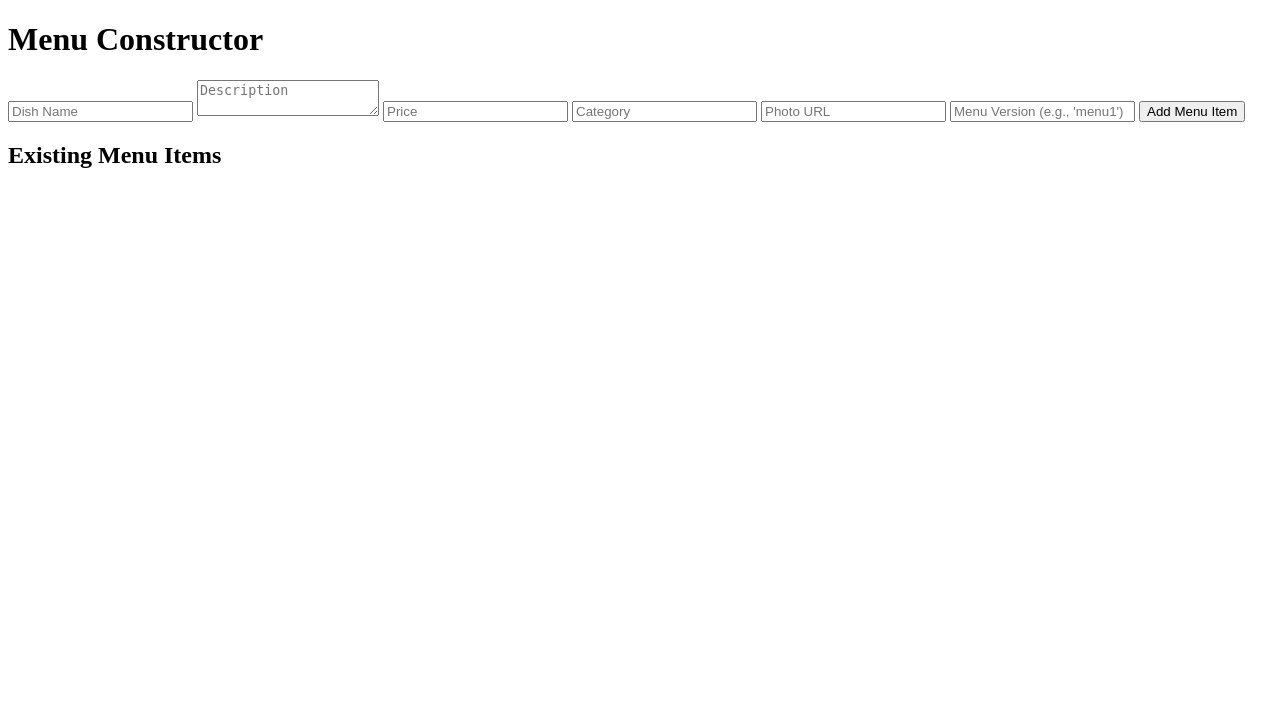
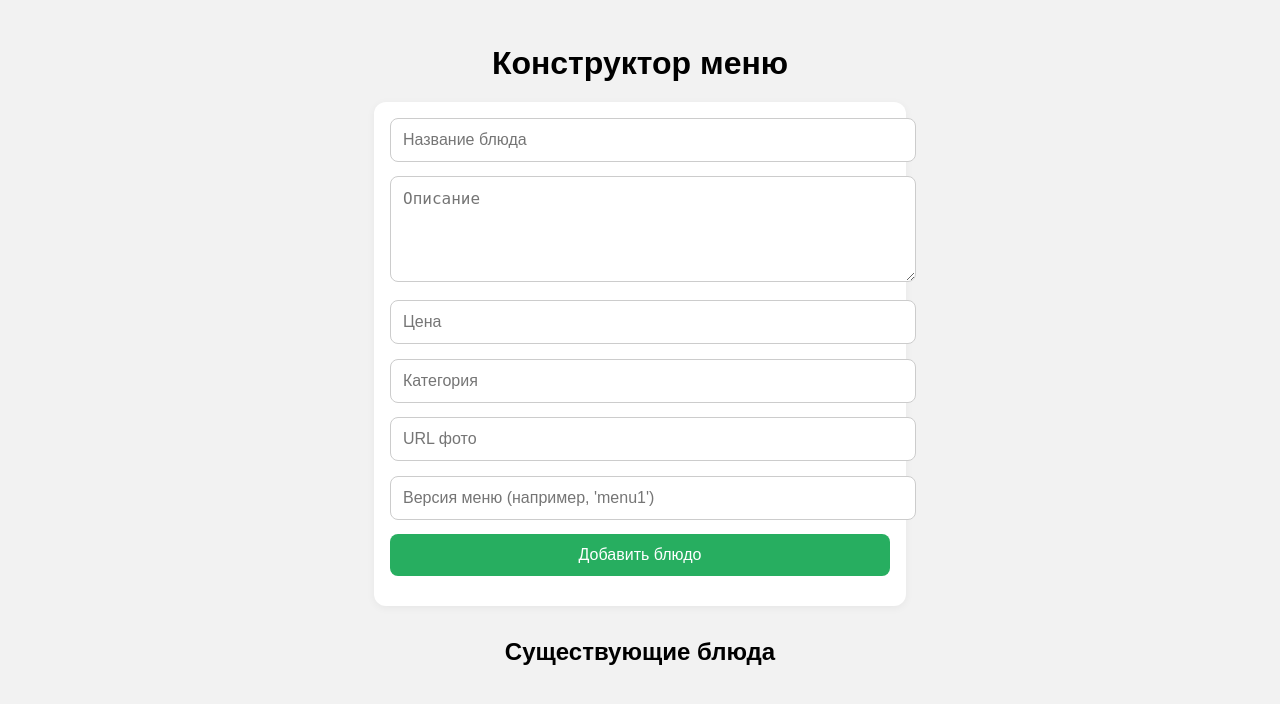
Before and after one commit to BorisVaneev/monocle, a Flask app: template templates/menuconstructor.html in a window 1280 px wide. Shown: the top 704 px of the page. Run offline with Flask 2, Linux system fonts and the light colour scheme; the template is opened without the code that fills it, so the values that code supplies are empty; parts of the project's set-up code (start-up, migrations or seed data) failed here and were passed over.

Commit message:
Update menuconstructor.html

```diff
--- a/templates/menuconstructor.html
+++ b/templates/menuconstructor.html
@@ -4,24 +4,97 @@
     <meta charset="UTF-8">
     <meta name="viewport" content="width=device-width, initial-scale=1.0">
     <title>Menu Constructor</title>
+    <style>
+        body {
+            font-family: sans-serif;
+            padding: 1rem;
+            background-color: #f2f2f2;
+        }
+
+        h1, h2 {
+            text-align: center;
+            margin-bottom: 1.2rem;
+        }
+
+        form {
+            background: #fff;
+            padding: 1rem;
+            border-radius: 12px;
+            box-shadow: 0 2px 8px rgba(0,0,0,0.05);
+            max-width: 500px;
+            margin: 0 auto 2rem;
+        }
+
+        input, textarea, button {
+            width: 100%;
+            padding: 0.75rem;
+            margin-bottom: 0.9rem;
+            font-size: 1rem;
+            border: 1px solid #ccc;
+            border-radius: 8px;
+        }
+
+        textarea {
+            resize: vertical;
+            min-height: 80px;
+        }
+
+        button {
+            background-color: #27ae60;
+            color: white;
+            border: none;
+            cursor: pointer;
+            transition: background-color 0.2s;
+        }
+
+        button:hover {
+            background-color: #1e8e4d;
+        }
+
+        ul {
+            list-style-type: none;
+            padding: 0;
+            max-width: 500px;
+            margin: 0 auto;
+        }
+
+        li {
+            background: #fff;
+            padding: 1rem;
+            margin-bottom: 1rem;
+            border-radius: 12px;
+            box-shadow: 0 2px 8px rgba(0,0,0,0.05);
+            text-align: center;
+        }
+
+        li img {
+            margin-top: 0.5rem;
+            max-width: 100px;
+            border-radius: 8px;
+        }
+    </style>
 </head>
 <body>
-    <h1>Menu Constructor</h1>
+    <h1>Конструктор меню</h1>
     <form method="post">
-        <input type="text" name="name" placeholder="Dish Name" required>
-        <textarea name="description" placeholder="Description" required></textarea>
-        <input type="number" name="price" placeholder="Price" required>
-        <input type="text" name="category" placeholder="Category" required>
-        <input type="text" name="photo_url" placeholder="Photo URL" required>
-        <input type="text" name="menu_id" placeholder="Menu Version (e.g., 'menu1')" required>
-        <button type="submit">Add Menu Item</button>
+        <input type="text" name="name" placeholder="Название блюда" required>
+        <textarea name="description" placeholder="Описание" required></textarea>
+        <input type="number" name="price" placeholder="Цена" required>
+        <input type="text" name="category" placeholder="Категория" required>
+        <input type="text" name="photo_url" placeholder="URL фото" required>
+        <input type="text" name="menu_id" placeholder="Версия меню (например, 'menu1')" required>
+        <button type="submit">Добавить блюдо</button>
     </form>
 
-    <h2>Existing Menu Items</h2>
+    <h2>Существующие блюда</h2>
     <ul>
         {% for item in menu_items %}
-            <li>{{ item.name }} - {{ item.price }} - {{ item.category }}
-                <img src="{{ item.photo_url }}" alt="{{ item.name }}" width="100">
+            <li>
+                <strong>{{ item.name }}</strong> – {{ item.price }} ₽ <br>
+                <small>{{ item.category }}</small>
+                <div>
+                    <img src="{{ item.photo_url }}" alt="{{ item.name }}">
+                </div>
             </li>
         {% endfor %}
     </ul>
```
